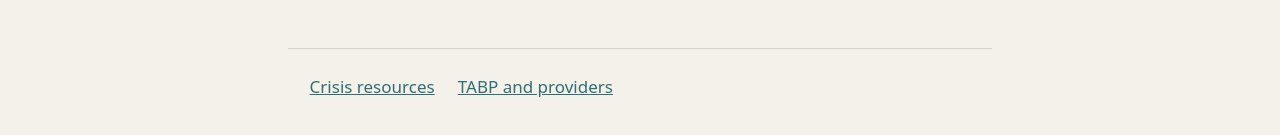
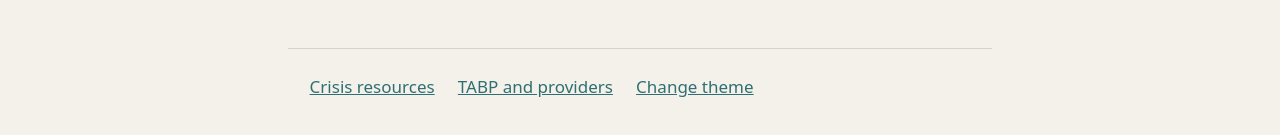
Before and after one commit to MatteoPisu/amparo-prototype, a plain HTML site: page index.html in a window 1280 px wide. Shown: the part 465-600 px from the top of the page. Drawn offline with Linux system fonts and the light colour scheme.

Commit message:
Add button to change theme in footer

```diff
--- a/index.html
+++ b/index.html
@@ -29,6 +29,7 @@
   <footer class="foot">
     <button class="linkbtn" type="button" id="foot-crisis" data-go="crisis">Crisis resources</button>
     <button class="linkbtn" type="button" data-go="providers">TABP and providers</button>
+    <button class="linkbtn" type="button" data-go="theme">Change theme</button>
   </footer>
 
   <noscript><p class="wrap">This page needs JavaScript to run.</p></noscript>
```
